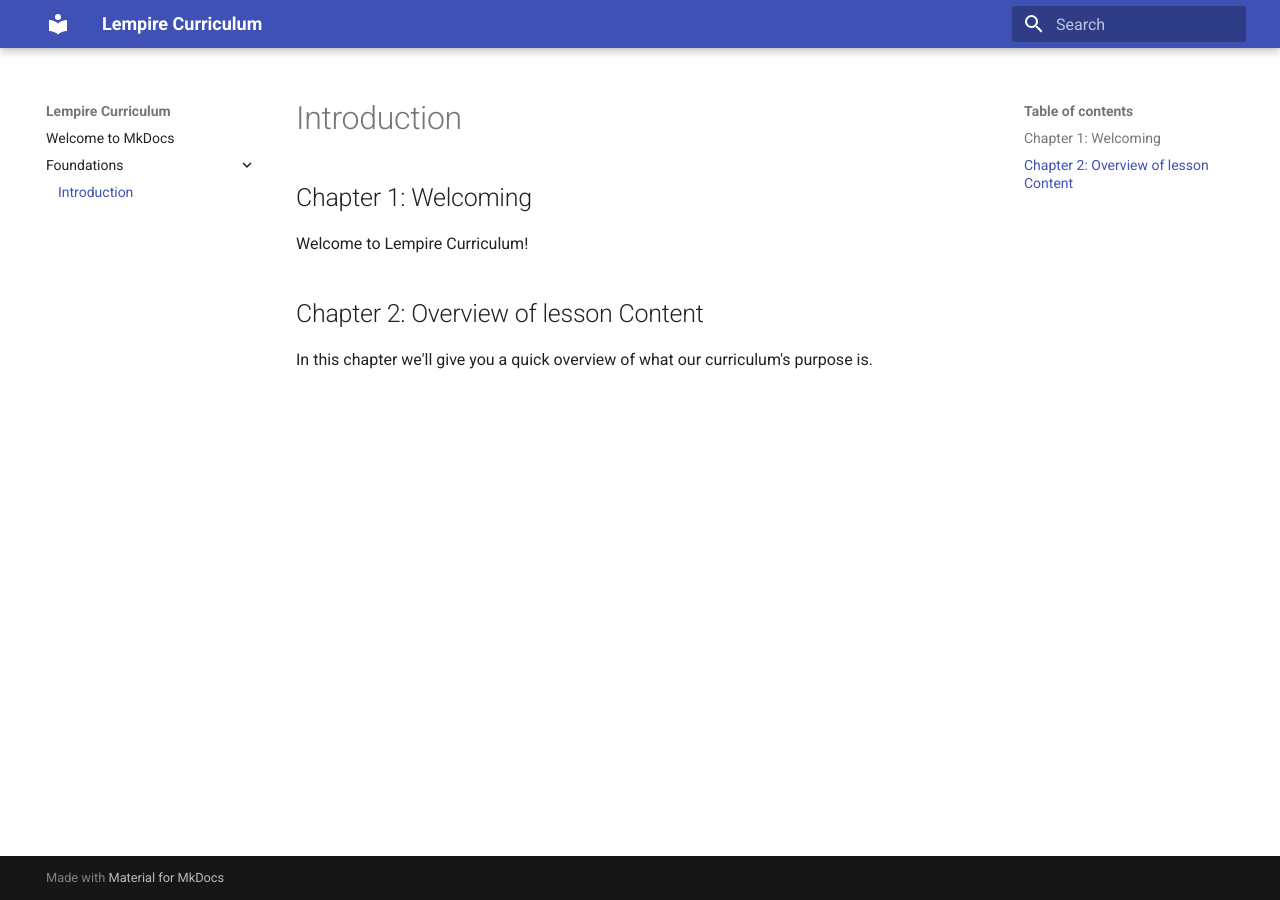
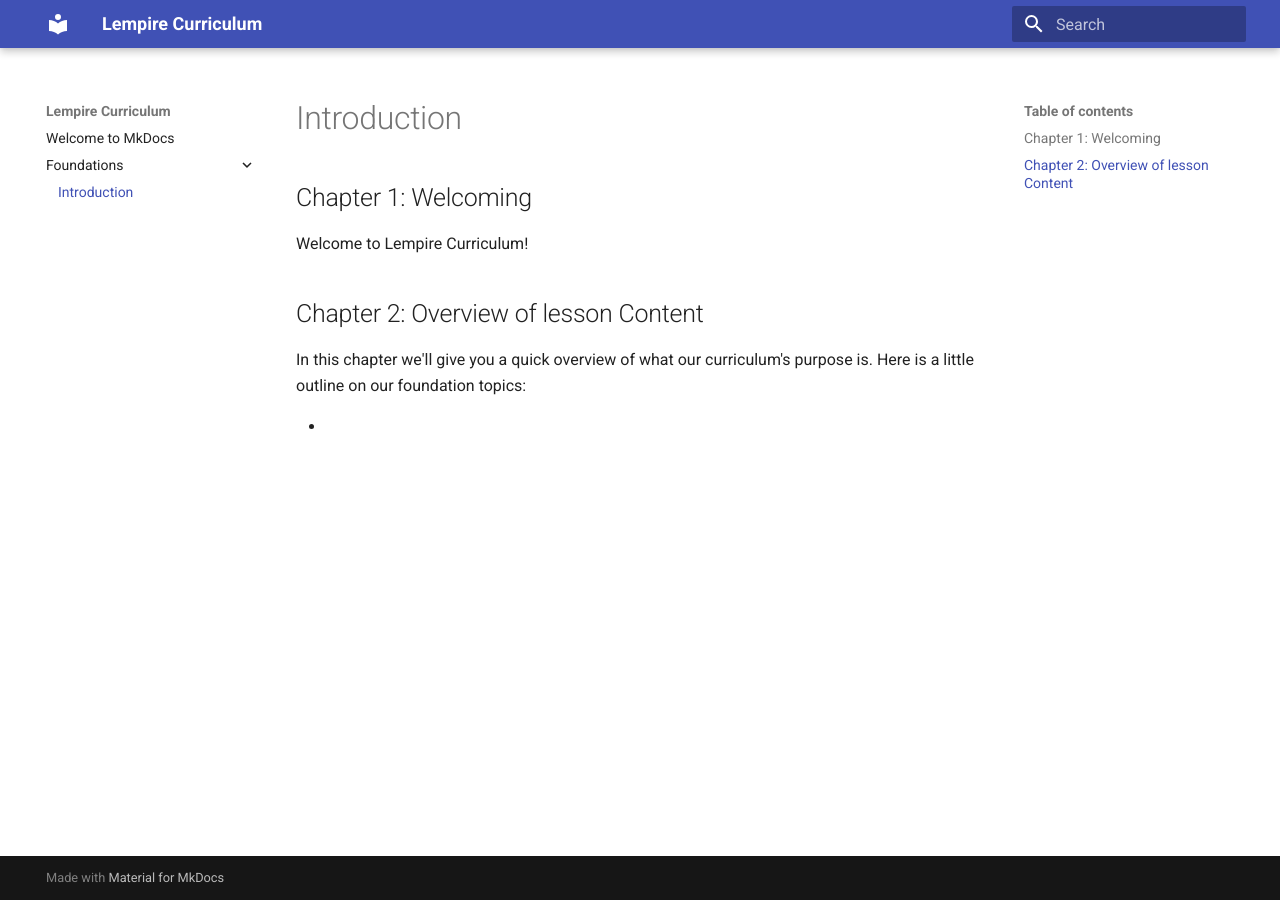
Before and after one commit to djblackberry64/Lempire-curriculum, an MkDocs documentation site: the page built from docs/foundations/intro.md, in a window 1280 px wide. Built offline with MkDocs 1.6.1 and Material for MkDocs 9.7.7, drawn with Linux system fonts in a browser that asks for light colours.

```diff
--- a/docs/foundations/intro.md
+++ b/docs/foundations/intro.md
@@ -7,3 +7,8 @@ Welcome to Lempire Curriculum!
 ## Chapter 2: Overview of lesson Content
 
 In this chapter we'll give you a quick overview of what our curriculum's purpose is.
+Here is a little outline on our foundation topics:
+
+<ul>
+<li></li>
+</ul>
```
Also changed, not shown: docs/index.md (+4 -1 lines), docs/assets/img/Ko-Fi.jpg (added).
